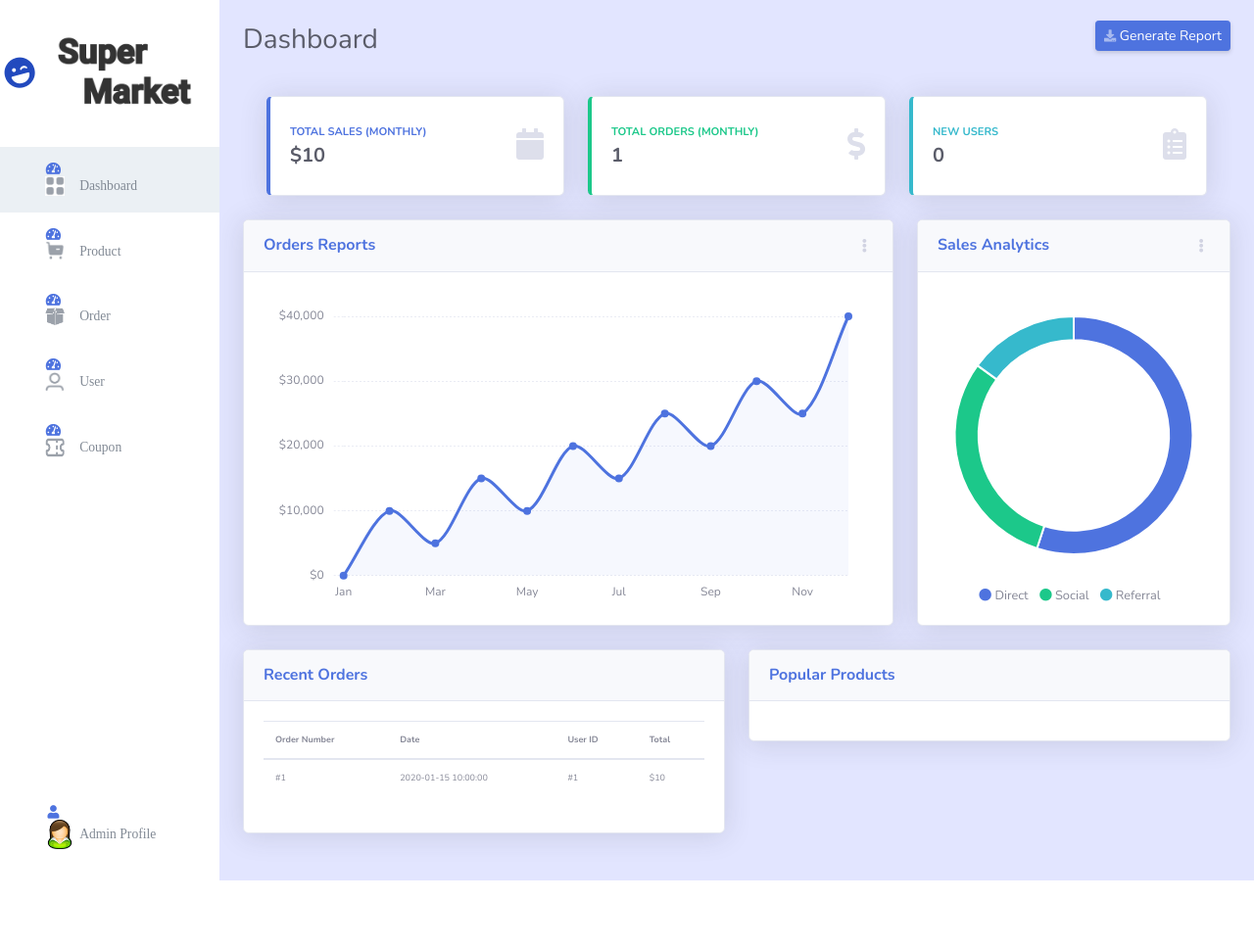
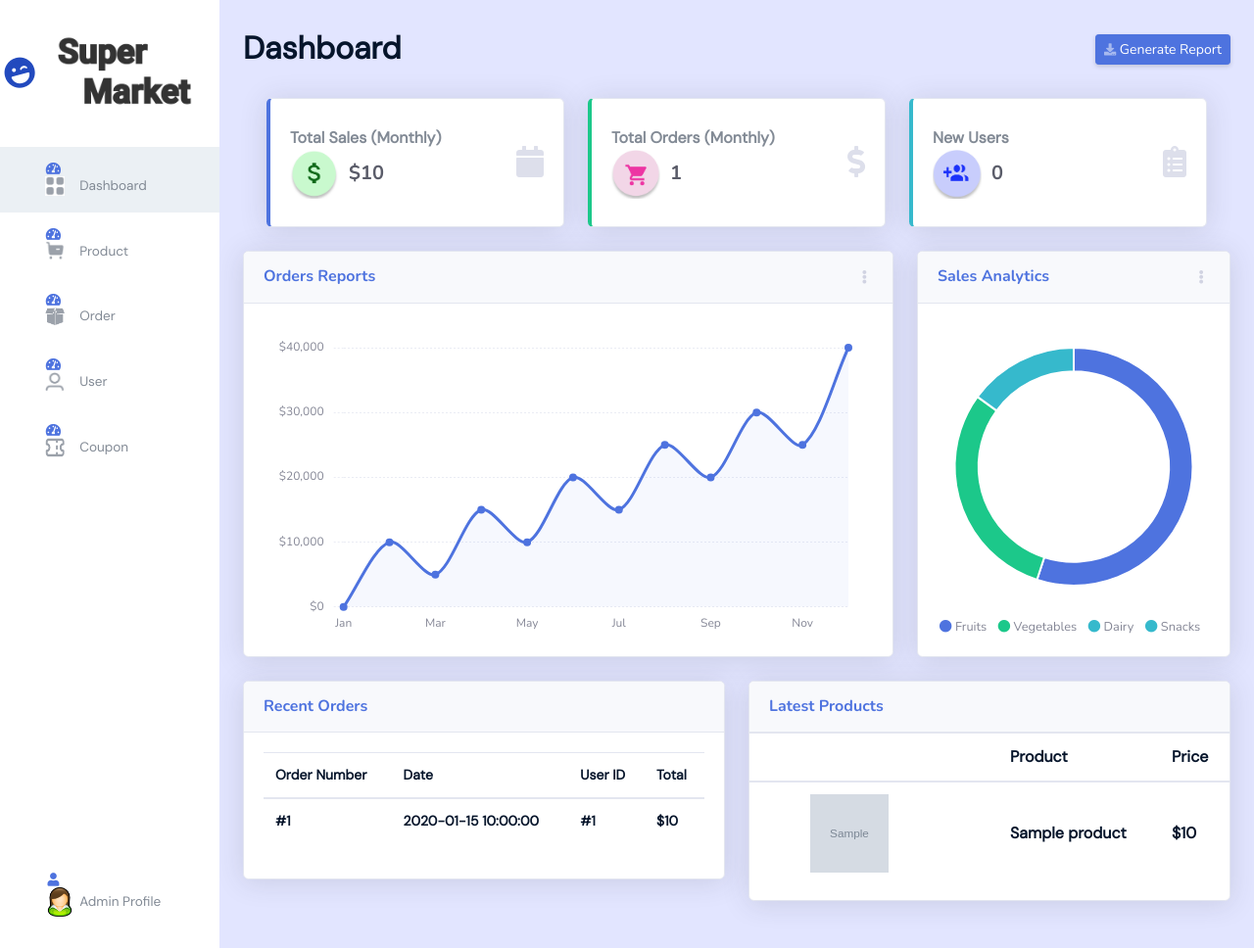
Before and after one commit to JeongyeongP/CAN302-Admin-Page, a PHP site: page /dashboard.php in a window 1280 px wide. Shown: the whole page at 98% size. Before the commit the page ends 899 px from the top, so only its background shows below. Run offline with PHP 8.4, Linux system fonts and the light colour scheme; tables that the repository leaves empty or names only in its code hold one stand-in row (values such as "Sample post"); grey boxes marked "Sample" are stand-in pictures; some libraries are stand-ins or nearby versions.

Commit message:
Dashboard Add Icons and Latest Products

```diff
--- a/dashboard.php
+++ b/dashboard.php
@@ -18,6 +18,7 @@
         rel="stylesheet">
 
     <!-- Custom styles for this template-->
+    <link href='https://fonts.googleapis.com/css?family=DM Sans' rel='stylesheet'>
     <link href="css/sb-admin-2.min.css" rel="stylesheet">
 
 </head>
@@ -57,7 +58,7 @@
                <span style="font-family: DM Sans; color: #828a95; font-weight: medium; margin-left:10px">User</span></a>
             </li>
             <li class="nav-item">
-               <a class="nav-link" href="index.php">
+               <a class="nav-link" href="coupon.php">
                <i class="fas fa-fw fa-tachometer-alt" style="margin-left:30px;"><img src="images/coupon_icon.png" width="20px" height="20px"></i>
                <span style="font-family: DM Sans; color: #828a95; font-weight: medium; margin-left:10px">Coupon</span></a>
             </li>
@@ -82,7 +83,8 @@
 
                     <!-- Page Heading -->
                     <div class="d-sm-flex align-items-center justify-content-between mb-4">
-                        <h1 class="h3 mb-3 text-gray-800 mt-4" style="margin-bottom: 1rem;">Dashboard</h1>
+                    <h2 style="font-family: DM Sans; color:#06152B; margin-top:30px"><b> Dashboard </h2>
+                    <br/>
                         <a href="#" class="d-none d-sm-inline-block btn btn-sm btn-primary shadow-sm"><i
                                 class="fas fa-download fa-sm text-white-50"></i> Generate Report</a>
                     </div>
@@ -95,7 +97,7 @@
                                 <div class="card-body">
                                 <div class="row no-gutters align-items-center">
                                     <div class="col mr-2">
-                                    <div class="text-xs font-weight-bold text-primary text-uppercase mb-1">
+                                    <div style="font-family: DM Sans; color: #828a95;">
                                         Total Sales (Monthly)
                                     </div>
                                     <div class="h5 mb-0 font-weight-bold text-gray-800">
@@ -107,6 +109,9 @@
                                         $query_total = mysqli_query($con,$sql);
                                         $row = $query_total->fetch_array();
                                         $total_price_sum = $row['total_price_sum'];
+
+                                        $img = "<img width=50 height=50 style='margin-right:10px' src='images/total_sales.png'/>";
+                                        echo "<td>".$img."</td>";
                                         echo "<td>".'$'.$total_price_sum."</td>";
                                         mysqli_close($con);
                                         ?>
@@ -124,7 +129,7 @@
                                 <div class="card-body">
                                 <div class="row no-gutters align-items-center">
                                     <div class="col mr-2">
-                                    <div class="text-xs font-weight-bold text-success text-uppercase mb-1">
+                                    <div style="font-family: DM Sans; color: #828a95;">
                                         Total Orders (Monthly)
                                     </div>
                                     <div class="h5 mb-0 font-weight-bold text-gray-800">
@@ -135,6 +140,8 @@
                                                 WHERE `is_cancelled` != 1";
                                         $query_order = mysqli_query($con,$sql);
                                         $num_orders = mysqli_num_rows($query_order);
+                                        $img = "<img width=50 height=50 style='margin-right:10px' src='images/cart.png'/>";
+                                        echo "<td>".$img."</td>";
                                         echo "<td>".$num_orders."</td>";
                                         mysqli_close($con);
                                         ?>
@@ -152,7 +159,7 @@
                                 <div class="card-body">
                                 <div class="row no-gutters align-items-center">
                                     <div class="col mr-2">
-                                    <div class="text-xs font-weight-bold text-info text-uppercase mb-1">New Users</div>
+                                    <div style="font-family: DM Sans; color: #828a95;">New Users</div>
                                     <div class="row no-gutters align-items-center">
                                         <div class="col-auto">
                                         <div class="h5 mb-0 mr-3 font-weight-bold text-gray-800">
@@ -163,6 +170,8 @@
                                                 WHERE `is_admin` != 1";
                                         $query_user = mysqli_query($con,$sql);
                                         $num_users = mysqli_num_rows($query_user);
+                                        $img = "<img width=50 height=50 style='margin-right:10px' src='images/new_users.png'/>";
+                                        echo "<td>".$img."</td>";
                                         echo "<td>".$num_users."</td>";
                                         mysqli_close($con);
                                         ?>   </div>
@@ -245,17 +254,20 @@
                                 <!-- Card Body -->
                                 <div class="card-body">
                                     <div class="chart-pie pt-4 pb-2">
-                                        <canvas id="myPieChart"></canvas>
+                                        <canvas id="myPieChart" ></canvas>
                                     </div>
                                     <div class="mt-4 text-center small">
                                         <span class="mr-2">
-                                            <i class="fas fa-circle text-primary"></i> Direct
+                                            <i class="fas fa-circle text-primary"></i> Fruits
                                         </span>
                                         <span class="mr-2">
-                                            <i class="fas fa-circle text-success"></i> Social
+                                            <i class="fas fa-circle text-success"></i> Vegetables
                                         </span>
                                         <span class="mr-2">
-                                            <i class="fas fa-circle text-info"></i> Referral
+                                            <i class="fas fa-circle text-info"></i> Dairy
+                                        </span>
+                                        <span class="mr-2">
+                                            <i class="fas fa-circle text-info"></i> Snacks
                                         </span>
                                     </div>
                                 </div>
@@ -272,7 +284,7 @@
                             <!-- Project Card Example -->
                             <div class="card shadow mb-4">
                                 <div class="card-header py-3">
-                                    <h6 class="m-0 font-weight-bold text-primary">Recent Orders</h6>
+                                    <h6 class="m-0 font-weight-bold text-primary"><a href="order.php">Recent Orders</a></h6>
                                 </div>
                                 <div class="card-body">
                                     <div class="table-responsive">
@@ -280,28 +292,37 @@
                                             <thead>
                                                 <tr>
                                                     <!-- <th></th> -->
-                                                    <th>Order Number</th>
-                                                    <th>Date</th>
-                                                    <th>User ID</th>
+                                                    <th style='font-family: DM Sans; color:#06152B; font-size:14px'>Order Number</th>
+                                                    <th style='font-family: DM Sans; color:#06152B; font-size:14px'>Date</th>
+                                                    <th style='font-family: DM Sans; color:#06152B; font-size:14px'>User ID</th>
                                                     <!-- <th>Payment Status</th>
                                                     <th>Fulfillment Status</th> -->
-                                                    <th>Total</th>
+                                                    <th style='font-family: DM Sans; color:#06152B; font-size:14px'>Total</th>
                                                 </tr>
                                             </thead>
                                             <tbody>
                                                 <?php
                                                 include("orderData.php");
+
+                                                $i = 0;
                                                 while($row = $query->fetch_array()){
+                                                    if ($i < 6){
+
                                                         // echo '<tr onclick="window.location=\'order-details.php?order_id=' . $row['order_id'] . '\';">';
                                                         echo '<tr onclick="window.location=\'order-details.php?order_id=' . $row['order_id'] . '&user_id=' . $row['user_id'] . '\';">';
                                                         // echo "<tr>";
-                                                    echo "<td>".'#'.$row['order_id']."</td>";
-                                                    echo "<td>".$row['ordered_at']."</td>";
-                                                    echo "<td>".'#'.$row['user_id']."</td>";
+                                                        echo "<td style='font-family: DM Sans; color:#06152B; font-size:14px'>".'#'.$row['order_id']."</td>";
+                                                        echo "<td style='font-family: DM Sans; color:#06152B; font-size:14px'>".$row['ordered_at']."</td>";
+                                                        echo "<td style='font-family: DM Sans; color:#06152B; font-size:14px'>".'#'.$row['user_id']."</td>";
                                                         // if($row['payment_status'] == 1) echo "<td>"."Paid"."</td>"; else echo "<td>"."Unpaid"."</td>";
                                                         // echo "<td>".$row['fulfillment_status']."</td>";
-                                                    echo "<td>".'$'.$row['total_price']."</td>";
+                                                        echo "<td style='font-family: DM Sans; color:#06152B; font-size:14px'>".'$'.$row['total_price']."</td>";
                                                         echo "</tr>";
+                                                        $i ++;
+                                                    } else {
+                                                        break;
+                                                    }
+
                                                 }
                                                 mysqli_close($con);
                                                 ?>
@@ -319,11 +340,51 @@
                             <!-- Illustrations -->
                             <div class="card shadow mb-4">
                                 <div class="card-header py-3">
-                                    <h6 class="m-0 font-weight-bold text-primary">Popular Products</h6>
-                                </div>
-                                <div class="card-body">
+                                    <h6 class="m-0 font-weight-bold text-primary"><a href="product.php">Latest Products</a></h6>
 
                                 </div>
+
+
+                                <table class="table">
+                                    <thead>
+                                        <tr>
+                                            <th style="width:10%"></th>
+                                            <th style="font-family: DM Sans; color:#06152B;">Product</th>
+                                            <th style="font-family: DM Sans; color:#06152B;">Price</th>
+
+                                        </tr>
+                                    </thead>
+                                    <tbody>
+                                        <?php
+                                        $style = '<tr style="font-family: DM Sans; color:#06152B; height:100px; vertical-align: middle;">';
+                                        $textStyle = '<td style="font-family: DM Sans; color:#06152B; vertical-align: middle;">';
+
+
+                                        $con = mysqli_connect("localhost", "root", "", "can302");
+                                        $sql = "select * from product order by product_id desc limit 3;";
+                                        $query = mysqli_query($con,$sql);
+
+                                        while($row=$query->fetch_array()){
+
+
+
+                                            $image= "<img width='80' height='80' style='margin-right:100px; margin-left:50px' src='images/".$row['product_image']."'>";
+
+
+                                            echo $style;
+                                            echo "<td>".$image."</td>";
+                                            echo $textStyle.$row['product_name']."</td>";
+                                            echo $textStyle.'$'.$row['price']."</td>";
+
+
+
+                                        }
+                                        mysqli_close($con);
+                                        ?>
+                                    </tbody>
+                                </table>
+
+
                             </div>
 
                         </div>
```
Also changed, not shown: images/cart.PNG (added), images/new_users.PNG (added), images/total_sales.PNG (added). Lines whose indentation alone changed are shown as unchanged.
